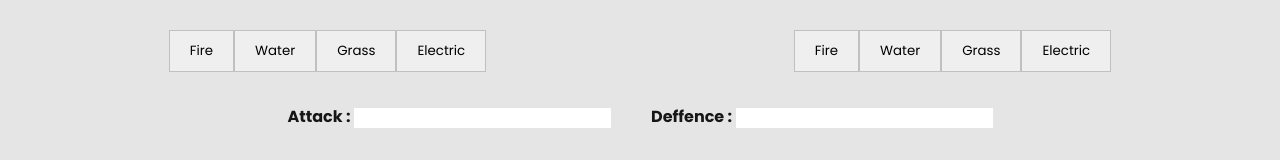
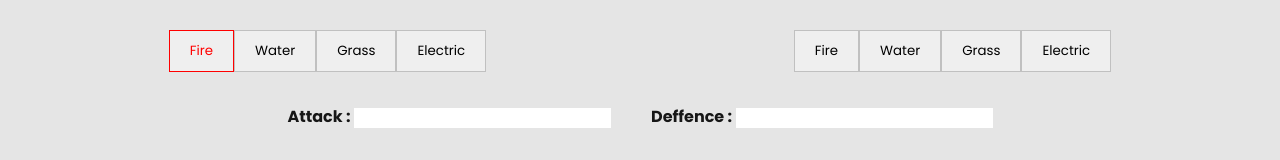
Before and after one commit to Nazar-Lysak/React-Course, a React (Create React App) app: page / in a window 1280 px wide. In both pictures the pointer is over the button 201 px from the left and 51 px from the top of the page. Shown: the top 160 px of the page. Built offline with nearby package versions, Linux system fonts and the light colour scheme; a web font is replaced by a local one.

Commit message:
fix styles for buttons

```diff
--- a/src/pekemons/UI/Button/Button.css
+++ b/src/pekemons/UI/Button/Button.css
@@ -4,22 +4,22 @@
     transition: .2s;
 }
 
-.Fire, .Fire:hover {
+.Fire_active, .Fire:hover {
     color: red;
     border: red 1px solid;
 }
 
-.Water, .Water:hover {
+.Water_active, .Water:hover {
     color: rgb(61, 61, 252);
     border: rgb(80, 80, 255) 1px solid;
 }
 
-.Grass, .Grass:hover {
+.Grass_active, .Grass:hover {
     color: green;
     border: green 1px solid;
 }
 
-.Electric, .Electric:hover {
+.Electric_active, .Electric:hover {
     color: rgb(25, 25, 100);
     border: rgb(25, 25, 100) 1px solid;
 }
--- a/src/pekemons/UI/Button/Button.jsx
+++ b/src/pekemons/UI/Button/Button.jsx
@@ -1,7 +1,7 @@
 import "./Button.css"
 
 const Button = ({title, active, click}) => {
-  return <button className={`element_btn ${title === active ? title : ''}`} onClick={() => click(title)}>{title}</button>
+  return <button className={`element_btn ${title} ${title === active ? title+'_active' : ''}`} onClick={() => click(title)}>{title}</button>
 };
 
 export default Button;
```
